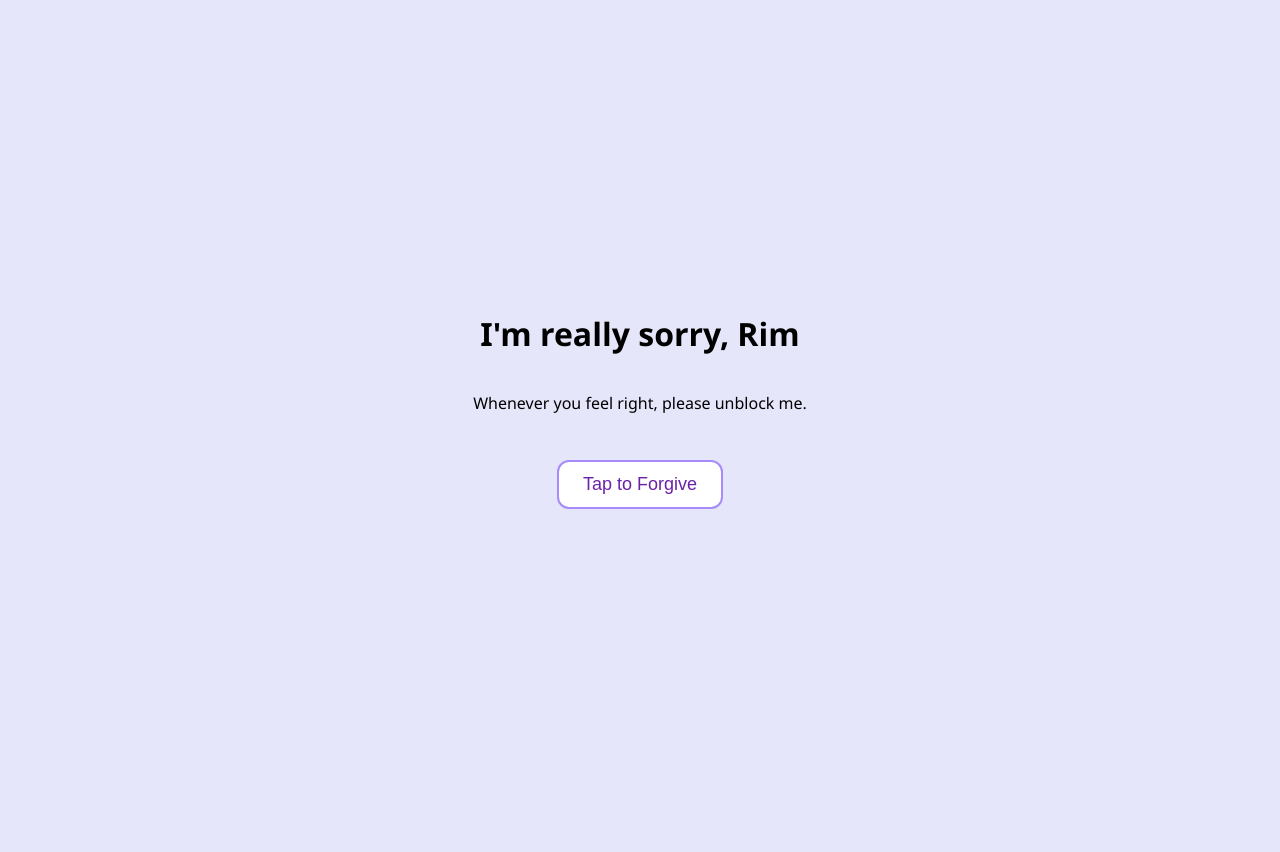
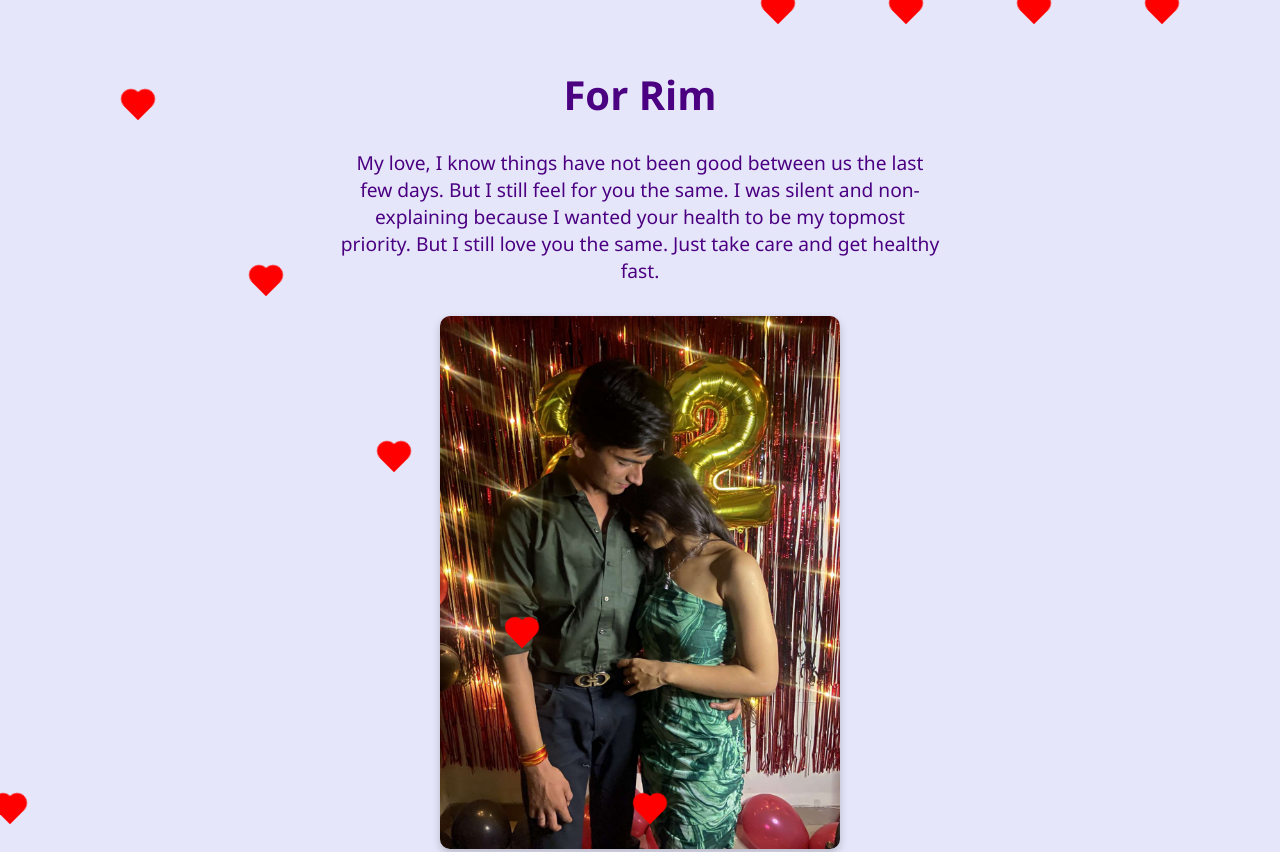
Before and after one commit to atharvagarg1117/Rim-Apology-, a plain HTML site: page index.html in a window 1280 px wide. Shown: the top 852 px of the page. Before the commit the page ends 800 px from the top, so only its background shows below. Drawn offline with Linux system fonts and the light colour scheme.

Commit message:
Add files via upload

```diff
--- a/index.html
+++ b/index.html
@@ -1,62 +1,96 @@
-
 <!DOCTYPE html>
 <html lang="en">
 <head>
   <meta charset="UTF-8">
-    <title>I'm Sorry Rim</title>
+  <meta name="viewport" content="width=device-width, initial-scale=1.0">
+  <title>For Rim</title>
   <style>
     body {
-            margin: 0;
-            padding: 0;
+      background-color: lavender;
       font-family: 'Segoe UI', Tahoma, Geneva, Verdana, sans-serif;
-            background: lavender;
+      color: #4b0082;
+      text-align: center;
+      padding: 2rem;
+      overflow-x: hidden;
+    }
+    h1 {
+      font-size: 2.5rem;
+    }
+    p {
+      font-size: 1.2rem;
+      max-width: 600px;
+      margin: auto;
+    }
+    .images {
+      margin-top: 2rem;
       display: flex;
       flex-direction: column;
-            justify-content: center;
+      gap: 1rem;
       align-items: center;
-            height: 100vh;
-            text-align: center;
     }
-        #forgiveButton {
-            background-color: #fff;
-            border: 2px solid #a78bfa;
-            color: #6b21a8;
-            padding: 12px 24px;
-            font-size: 18px;
-            cursor: pointer;
-            margin-top: 30px;
-            border-radius: 12px;
-            transition: 0.3s ease;
+    .images img {
+      width: 80%;
+      max-width: 400px;
+      border-radius: 10px;
+      box-shadow: 0 4px 8px rgba(0,0,0,0.2);
     }
-        #forgiveButton:hover {
-            background-color: #e9d5ff;
+    .hearts {
+      position: fixed;
+      top: 0;
+      left: 0;
+      width: 100%;
+      height: 100%;
+      pointer-events: none;
+      z-index: 0;
     }
-        #gifContainer {
-            display: none;
-            margin-top: 30px;
+    .heart {
+      position: absolute;
+      width: 20px;
+      height: 20px;
+      background: red;
+      transform: rotate(45deg);
+      animation: float 5s linear infinite;
     }
-        #gifContainer img {
-            max-width: 300px;
-            border-radius: 20px;
+    .heart::before, .heart::after {
+      content: '';
+      position: absolute;
+      width: 20px;
+      height: 20px;
+      background: red;
+      border-radius: 50%;
+    }
+    .heart::before {
+      top: -10px;
+      left: 0;
+    }
+    .heart::after {
+      left: -10px;
+      top: 0;
+    }
+    @keyframes float {
+      0% { transform: translateY(100vh) rotate(45deg); }
+      100% { transform: translateY(-10vh) rotate(45deg); }
     }
   </style>
 </head>
 <body>
-    <h1>I'm really sorry, Rim</h1>
-    <p>Whenever you feel right, please unblock me.</p>
-    <button id="forgiveButton">Tap to Forgive</button>
-    <div id="gifContainer">
-        <h2>Thank you... this means the world to me</h2>
-        <img src="happy_cry.gif" alt="Happily Crying">
+  <h1>For Rim</h1>
+  <p>My love, I know things have not been good between us the last few days. But I still feel for you the same. I was silent and non-explaining because I wanted your health to be my topmost priority. But I still love you the same. Just take care and get healthy fast.</p>
+
+  <div class="images">
+    <img src="rim1.jpg" alt="Rim 1">
+    <img src="rim2.jpg" alt="Rim 2">
+    <img src="rim3.jpg" alt="Rim 3">
   </div>
 
-    <script>
-        const button = document.getElementById('forgiveButton');
-        const gifContainer = document.getElementById('gifContainer');
-        button.addEventListener('click', () => {
-            button.style.display = 'none';
-            gifContainer.style.display = 'block';
-        });
-    </script>
+  <audio autoplay loop>
+    <source src="luk-chhip-jaao-na.mp3" type="audio/mpeg">
+    Your browser does not support the audio element.
+  </audio>
+
+  <div class="hearts">
+    <!-- Simple heart animation -->
+    <div class="heart" style="left:0%; animation-delay: 0s;"></div><div class="heart" style="left:10%; animation-delay: 1s;"></div><div class="heart" style="left:20%; animation-delay: 2s;"></div><div class="heart" style="left:30%; animation-delay: 3s;"></div><div class="heart" style="left:40%; animation-delay: 4s;"></div><div class="heart" style="left:50%; animation-delay: 5s;"></div><div class="heart" style="left:60%; animation-delay: 6s;"></div><div class="heart" style="left:70%; animation-delay: 7s;"></div><div class="heart" style="left:80%; animation-delay: 8s;"></div><div class="heart" style="left:90%; animation-delay: 9s;"></div>
+  </div>
 </body>
 </html>
```
Lines whose indentation alone changed are shown as unchanged.
